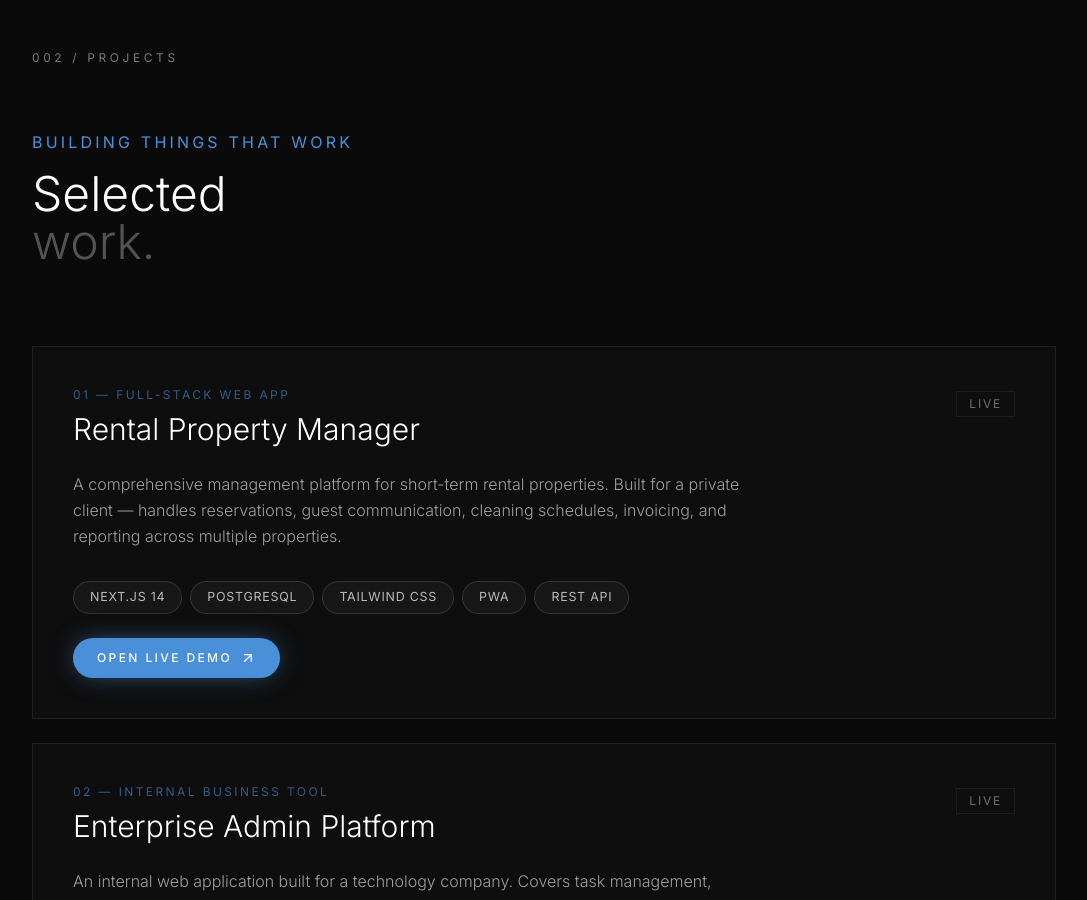
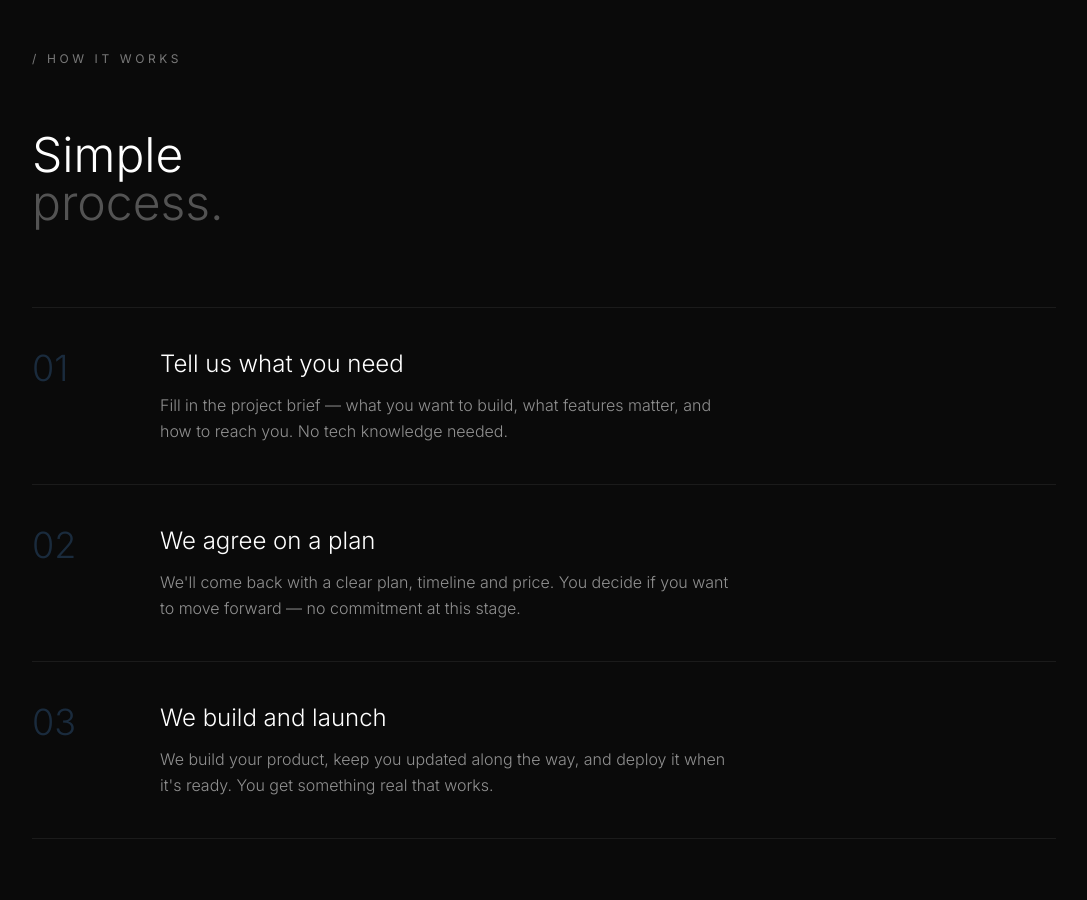
Before and after one commit to knottejakub-png/portfolio, a Next.js app: page / in a window 1280 px wide. Shown: the part 1900-2800 px from the top of the page, without its empty margins (96-1183 px from the left). Built offline with nearby package versions, Linux system fonts and the light colour scheme.

Commit message:
feat: add testimonials, process and pricing sections

```diff
--- a/src/app/page.js
+++ b/src/app/page.js
@@ -139,7 +139,7 @@ function Navbar() {
       </a>
       <div className="flex items-center gap-5 md:gap-7">
         <div className="hidden md:flex gap-7">
-          {['Projects', 'About', 'Skills'].map(link => (
+          {['Projects', 'Pricing', 'About'].map(link => (
             <a key={link} href={`#${link.toLowerCase()}`} className="nav-link">
               {link}
             </a>
@@ -705,6 +705,205 @@ function Skills() {
   );
 }
 
+
+const testimonials = [
+  {
+    quote: "Jakub delivered exactly what we needed — fast, clean, and without any back-and-forth. The app has been running without issues since day one.",
+    name: "Private client",
+    role: "Property management",
+  },
+  {
+    quote: "We needed an internal tool that our whole team could use. Buildary built it in weeks, and it replaced three separate spreadsheets we were struggling with.",
+    name: "Private client",
+    role: "Technology company",
+  },
+  {
+    quote: "Great communication throughout the project. Jakub understood what we wanted and turned it into something better than we imagined.",
+    name: "Private client",
+    role: "E-commerce",
+  },
+];
+
+const steps = [
+  {
+    num: '01',
+    title: 'Tell us what you need',
+    desc: 'Fill in the project brief — what you want to build, what features matter, and how to reach you. No tech knowledge needed.',
+  },
+  {
+    num: '02',
+    title: 'We agree on a plan',
+    desc: "We'll come back with a clear plan, timeline and price. You decide if you want to move forward — no commitment at this stage.",
+  },
+  {
+    num: '03',
+    title: 'We build and launch',
+    desc: "We build your product, keep you updated along the way, and deploy it when it's ready. You get something real that works.",
+  },
+];
+
+const plans = [
+  {
+    name: 'Website',
+    price: 'From €400',
+    desc: 'Professional company website or landing page.',
+    features: ['Up to 6 pages', 'Mobile responsive', 'Contact form', 'SEO basics', 'Delivered in ~2 weeks'],
+    cta: 'Get started',
+    highlight: false,
+  },
+  {
+    name: 'Web App',
+    price: 'From €900',
+    desc: 'Custom full-stack web application built around your workflow.',
+    features: ['User accounts & auth', 'Database & API', 'Admin dashboard', 'Deployed & hosted', 'Ongoing support available'],
+    cta: 'Start your project',
+    highlight: true,
+  },
+  {
+    name: 'Internal Tool',
+    price: 'From €600',
+    desc: 'Dashboard or internal system for your team.',
+    features: ['Role-based access', 'Reporting & exports', 'Custom workflows', 'Replaces spreadsheets', 'Delivered in ~3 weeks'],
+    cta: 'Get started',
+    highlight: false,
+  },
+];
+
+function Testimonials() {
+  return (
+    <section id="testimonials" className="py-32 px-8 md:px-20 border-t border-[rgba(255,255,255,0.04)]">
+      <div className="max-w-5xl mx-auto">
+        <FadeIn>
+          <span className="text-xs tracking-[0.3em] uppercase text-[rgba(255,255,255,0.45)] block mb-16">
+            / What clients say
+          </span>
+        </FadeIn>
+        <FadeIn delay={0.1}>
+          <h2 className="text-4xl md:text-5xl font-light mb-20">
+            Trusted by<br />
+            <span className="text-[rgba(255,255,255,0.3)]">real clients.</span>
+          </h2>
+        </FadeIn>
+        <div className="grid md:grid-cols-3 gap-6">
+          {testimonials.map((t, i) => (
+            <FadeIn key={i} delay={i * 0.1}>
+              <div className="project-card p-8 h-full flex flex-col justify-between gap-8">
+                <p className="text-[rgba(255,255,255,0.62)] font-light leading-relaxed text-sm">
+                  "{t.quote}"
+                </p>
+                <div>
+                  <div className="text-sm font-light text-white mb-0.5">{t.name}</div>
+                  <div className="text-xs tracking-[0.1em] uppercase text-[rgba(74,144,217,0.6)]">{t.role}</div>
+                </div>
+              </div>
+            </FadeIn>
+          ))}
+        </div>
+      </div>
+    </section>
+  );
+}
+
+function Process() {
+  return (
+    <section id="process" className="py-32 px-8 md:px-20 border-t border-[rgba(255,255,255,0.04)]">
+      <div className="max-w-5xl mx-auto">
+        <FadeIn>
+          <span className="text-xs tracking-[0.3em] uppercase text-[rgba(255,255,255,0.45)] block mb-16">
+            / How it works
+          </span>
+        </FadeIn>
+        <FadeIn delay={0.1}>
+          <h2 className="text-4xl md:text-5xl font-light mb-20">
+            Simple<br />
+            <span className="text-[rgba(255,255,255,0.3)]">process.</span>
+          </h2>
+        </FadeIn>
+        <div className="space-y-0">
+          {steps.map((s, i) => (
+            <FadeIn key={s.num} delay={i * 0.1}>
+              <div className="grid md:grid-cols-[80px_1fr] gap-6 md:gap-12 py-10 border-t border-[rgba(255,255,255,0.07)] group">
+                <span className="text-4xl font-light text-[rgba(74,144,217,0.25)] group-hover:text-[rgba(74,144,217,0.5)] transition-colors duration-500">
+                  {s.num}
+                </span>
+                <div>
+                  <h3 className="text-xl md:text-2xl font-light mb-3">{s.title}</h3>
+                  <p className="text-[rgba(255,255,255,0.55)] font-light leading-relaxed max-w-xl">{s.desc}</p>
+                </div>
+              </div>
+            </FadeIn>
+          ))}
+          <div className="border-t border-[rgba(255,255,255,0.07)]" />
+        </div>
+      </div>
+    </section>
+  );
+}
+
+function Pricing() {
+  return (
+    <section id="pricing" className="py-32 px-8 md:px-20 border-t border-[rgba(255,255,255,0.04)]">
+      <div className="max-w-5xl mx-auto">
+        <FadeIn>
+          <span className="text-xs tracking-[0.3em] uppercase text-[rgba(255,255,255,0.45)] block mb-16">
+            / Pricing
+          </span>
+        </FadeIn>
+        <FadeIn delay={0.1}>
+          <h2 className="text-4xl md:text-5xl font-light mb-4">
+            Transparent<br />
+            <span className="text-[rgba(255,255,255,0.3)]">pricing.</span>
+          </h2>
+          <p className="text-[rgba(255,255,255,0.5)] font-light mb-20 max-w-lg">
+            Every project is different — these are starting points. Final price depends on complexity and scope.
+          </p>
+        </FadeIn>
+        <div className="grid md:grid-cols-3 gap-4">
+          {plans.map((p, i) => (
+            <FadeIn key={p.name} delay={i * 0.1}>
+              <div className={`project-card p-8 h-full flex flex-col relative ${p.highlight ? 'border-[rgba(74,144,217,0.4)]' : ''}`}>
+                {p.highlight && (
+                  <span className="absolute -top-px left-8 text-[10px] tracking-[0.25em] uppercase text-[#4a90d9] bg-[#080808] px-3 py-1">
+                    Most popular
+                  </span>
+                )}
+                <div className="mb-6">
+                  <h3 className="text-lg font-light mb-1">{p.name}</h3>
+                  <p className="text-[rgba(255,255,255,0.45)] text-sm font-light">{p.desc}</p>
+                </div>
+                <div className="text-3xl font-light text-white mb-8">{p.price}</div>
+                <ul className="space-y-3 mb-10 flex-1">
+                  {p.features.map(f => (
+                    <li key={f} className="flex items-start gap-3 text-sm text-[rgba(255,255,255,0.55)] font-light">
+                      <span className="text-[#4a90d9] mt-0.5 shrink-0">→</span>
+                      {f}
+                    </li>
+                  ))}
+                </ul>
+                <a
+                  href="/build"
+                  className={`inline-flex items-center justify-center gap-2 text-xs tracking-[0.2em] uppercase px-6 py-3 transition-all duration-300 ${
+                    p.highlight
+                      ? 'bg-[#4a90d9] text-white rounded-full hover:scale-105 shadow-[0_0_25px_-4px_rgba(74,144,217,0.6)]'
+                      : 'border border-[rgba(255,255,255,0.12)] text-[rgba(255,255,255,0.6)] hover:border-[rgba(255,255,255,0.3)] hover:text-white'
+                  }`}
+                >
+                  {p.cta}
+                </a>
+              </div>
+            </FadeIn>
+          ))}
+        </div>
+        <FadeIn delay={0.3}>
+          <p className="text-xs text-[rgba(255,255,255,0.3)] font-light mt-8 text-center">
+            Not sure which fits? <a href="/build" className="text-[#4a90d9] hover:underline">Describe your project</a> and we'll recommend the right approach.
+          </p>
+        </FadeIn>
+      </div>
+    </section>
+  );
+}
+
 function Contact() {
   return (
     <section id="contact" className="py-32 px-8 md:px-20 border-t border-[rgba(255,255,255,0.04)]">
@@ -762,9 +961,12 @@ export default function Home() {
         <Navbar />
         <Hero />
         <Services />
+        <Process />
         <Projects />
+        <Testimonials />
         <About />
         <Skills />
+        <Pricing />
         <Contact />
         <Footer />
       </motion.div>
```
